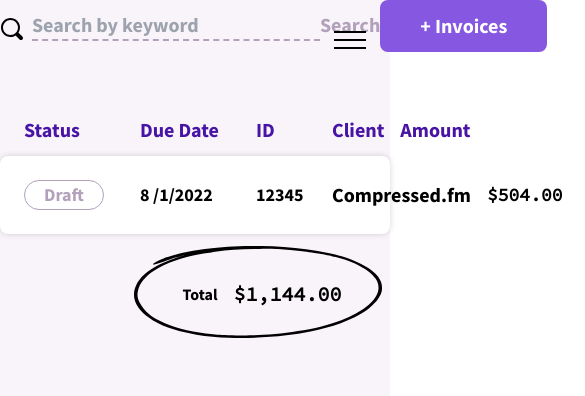
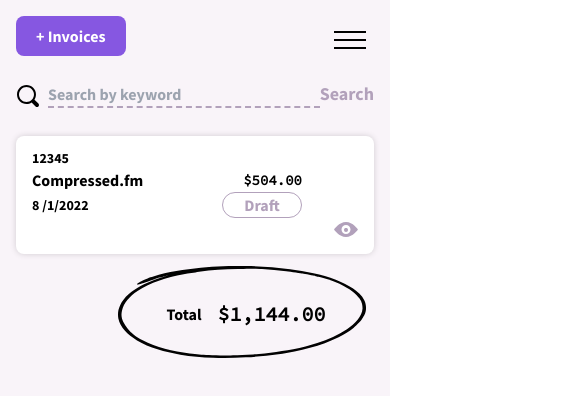
Before and after one commit to kyoukhana/sveltekitlearning, a SvelteKit app: page /invoices in a window 390 px wide. Shown: the top 396 px of the page, 585 px wide, since content can reach past the window. Built offline with nearby package versions, Linux system fonts and the light colour scheme.

Commit message:
Lesson 15
Responsive Invoice List

```diff
--- a/src/app.css
+++ b/src/app.css
@@ -11,21 +11,19 @@
 		@apply font-sansSerif;
 	}
 
-	svg{
+	svg {
 		@apply fill-current;
 	}
-
 }
 
 @layer components {
-
-	.invoice-table{
-		@apply grid grid-cols-invoiceTable grid grid-cols-invoiceTable gap-4 px-6 mb-3 w-full;
+	.invoice-table {
+		@apply mb-3 grid grid w-full grid-cols-invoiceTableMobile gap-x-4 px-4 lg:px-6 lg:grid-cols-invoiceTable;
 	}
 }
 
-@layer utilities{
-	.center{
+@layer utilities {
+	.center {
 		@apply flex items-center justify-center;
 	}
 }
--- a/src/lib/components/Search.svelte
+++ b/src/lib/components/Search.svelte
@@ -1,11 +1,14 @@
-
 <script lang="ts">
-    import Search from "$lib/components/Icon/Search.svelte"
+	import Search from '$lib/components/Icon/Search.svelte';
 </script>
 
-
 <section class="relative flex w-full items-baseline">
-    <div class="mr-2 text-pastelPuruple mt-auto"><Search /></div>
-    <input type="text" name="search" placeholder="Search by keyword" class="w-72 border-b-2 border-dashed border-b-pastelPurple bg-transparent font-sansSerif text-xl text-black outline-none focus:border-b-lavenderIndigo focus:border-solid"/>
-    <button class="font-sansSerif text-xl font-black text-pastelPurple">Search</button>
+	<div class="text-pastelPuruple mr-2 mt-auto"><Search /></div>
+	<input
+		type="text"
+		name="search"
+		placeholder="Search by keyword"
+		class="w-full lg:w-72  md:w-[14rem] border-b-2 border-dashed border-b-pastelPurple bg-transparent font-sansSerif text-base lg:text-xl text-black outline-none focus:border-solid focus:border-b-lavenderIndigo"
+	/>
+	<button class="font-sansSerif text-lg lg:text-xl font-black text-pastelPurple">Search</button>
 </section>
--- a/src/lib/components/Tag.svelte
+++ b/src/lib/components/Tag.svelte
@@ -1,9 +1,10 @@
 <script lang="ts">
 	export let label: 'draft' | 'sent' | 'current' | 'late' | 'paid'='draft';
+	export let className = '';
 </script>
 
 <div
-	class="text-md w-20 rounded-full border-1 text-center font-bold capitalize"
+	class={`text-md w-20 rounded-full border-1 text-center font-bold capitalize ${className}`}
 	class:inverted={label === 'draft'}
 	class:success={label === 'sent' || label === 'current'}
 	class:alert={label === 'late'}
--- a/src/routes/(dashboard)/+layout.svelte
+++ b/src/routes/(dashboard)/+layout.svelte
@@ -4,5 +4,5 @@
 
   <aside class="md:gap-x16 grid min-h-screen grid-cols-12 bg-whisper">
 	  <Navbar></Navbar>
-	  <main class="col-span-12 md:col-span-8 md:p-10"><slot /></main>
+	  <main class="px-4 pt-4 col-span-12 md:col-span-8 md:p-10"><slot /></main>
   </aside>
--- a/src/routes/(dashboard)/invoices/+page.svelte
+++ b/src/routes/(dashboard)/invoices/+page.svelte
@@ -1,6 +1,6 @@
 <script lang="ts">
 	import CircledAmount from '$lib/components/CircledAmount.svelte';
-import ThreeDots from '$lib/components/icon/ThreeDots.svelte';
+	import ThreeDots from '$lib/components/icon/ThreeDots.svelte';
 	import View from '$lib/components/icon/View.svelte';
 	import Search from '$lib/components/Search.svelte';
 	import Tag from '$lib/components/Tag.svelte';
@@ -10,7 +10,7 @@
 	<title>Invoices | The Dollar Holler</title>
 </svelte:head>
 
-<section class="mb-16 flex items-center justify-between">
+<section class="mb-7 gap-y-6 md:gap-7-4 lg:mb-16 flex flex-col-reverse items-start md:flex-row md:items-center justify-between">
 	<!-- Search Field-->
 	<Search />
 
@@ -18,7 +18,7 @@
 
 	<section>
 		<button
-			class="font-sanSerif relative translate-y-0 whitespace-nowrap rounded-lg bg-lavenderIndigo px-10 py-3 text-xl font-black text-white shadow-colored transition-all hover:-translate-y-2 hover:shadow-coloredHover"
+			class="font-sanSerif text-base relative translate-y-0 whitespace-nowrap rounded-lg bg-lavenderIndigo px-5 py-2 lg:px-10 lg:py-3 lg:text-xl font-black text-white shadow-colored transition-all hover:-translate-y-2 hover:shadow-coloredHover"
 			>+ Invoices</button
 		>
 	</section>
@@ -27,7 +27,7 @@
 <!-- List of Invoices-->
 <section>
 	<!--Header-->
-	<section class="table-header  invoice-table text-daisyBush">
+	<section class="table-header hidden lg:grid  invoice-table text-daisyBush">
 		<h3>Status</h3>
 		<h3>Due Date</h3>
 		<h3>ID</h3>
@@ -38,21 +38,66 @@
 	</section>
 
 	<!-- Invoices -->
-	<section class="invoice-table items-center rounded-lg bg-white py-6 shadow-tableRow">
-		<div class="text-lg"><Tag label="draft" /></div>
-		<div class="text-lg">8 /1/2022</div>
-		<div class="text-lg">12345</div>
-		<div class="text-xl font-bold">Compressed.fm</div>
-		<div class="font-mono text-lg font-bold">$504.00</div>
-		<div class="text-lg center"><a href='#blank' class="text-pastelPurple hover:text-daisyBush"><View /></a></div>
-		<div class="text-lg center"><button class=" text-pastelPurple hover:text-daisyBush"><ThreeDots /></button></div>
+	<section class="invoice-table invoice-row items-center rounded-lg bg-white py-3 lg:py-6 shadow-tableRow">
+		<div class="status"><Tag className='ml-auto lg:ml-0' label="draft" /></div>
+		<div class="dueDate text-sm lg:text">8 /1/2022</div>
+		<div class="invoiceNumber text-sm lg:text">12345</div>
+		<div class="clientName text-base lg:text-xl font-bold">Compressed.fm</div>
+		<div class="amount font-mono text-sm lg:text font-bold text-right">$504.00</div>
+		<div class="center viewButton text-sm lg:text hidden lg:block">
+			<a href="#blank" class="text-pastelPurple hover:text-daisyBush"><View /></a>
+		</div>
+		<div class="center moreButton text-sm lg:text hidden lg:block">
+			<button class=" text-pastelPurple hover:text-daisyBush"><ThreeDots /></button>
+		</div>
 	</section>
 </section>
 
-<CircledAmount label="Total" amount="$1,144.00"/>
+<CircledAmount label="Total" amount="$1,144.00" />
 
 <style lang="postcss">
 	.table-header h3 {
 		@apply text-xl font-black leading-snug;
 	}
+
+    .invoice-row{
+       grid-template-areas:
+       'invoiceNumber invoiceNumber'
+       'clientName amount'
+       'dueDate status';
+    }
+
+	@media (min-width: 1024px) {
+		.invoice-row {
+			grid-template-areas: 'status dueDate invoiceNumber clientName amount viewButton moreButton';
+		}
+	}
+
+	.invoice-row .status {
+		grid-area: status;
+	}
+
+	.invoice-row .dueDate {
+		grid-area: dueDate;
+	}
+
+	.invoice-row .invoiceNumber {
+		grid-area: invoiceNumber;
+	}
+
+	.invoice-row .clientName {
+		grid-area: clientName;
+	}
+
+	.invoice-row .amount {
+		grid-area: amount;
+	}
+
+	.invoice-row .viewButton {
+		grid-area: viewButton;
+	}
+
+	.invoice-row .moreButton {
+		grid-area: moreButton;
+	}
 </style>
--- a/tailwind.config.cjs
+++ b/tailwind.config.cjs
@@ -26,7 +26,8 @@
 				fog: '#decaec',
 			  },
 			  gridTemplateColumns:{
-				'invoiceTable':'100px 100px 60px 1fr 116px 32px 32px'
+				'invoiceTable':'100px 100px 60px 1fr 116px 32px 32px',
+				'invoiceTableMobile':'1fr 90px'
 			  },
 			  zIndex:{
 				navBarToggle:91,
```
